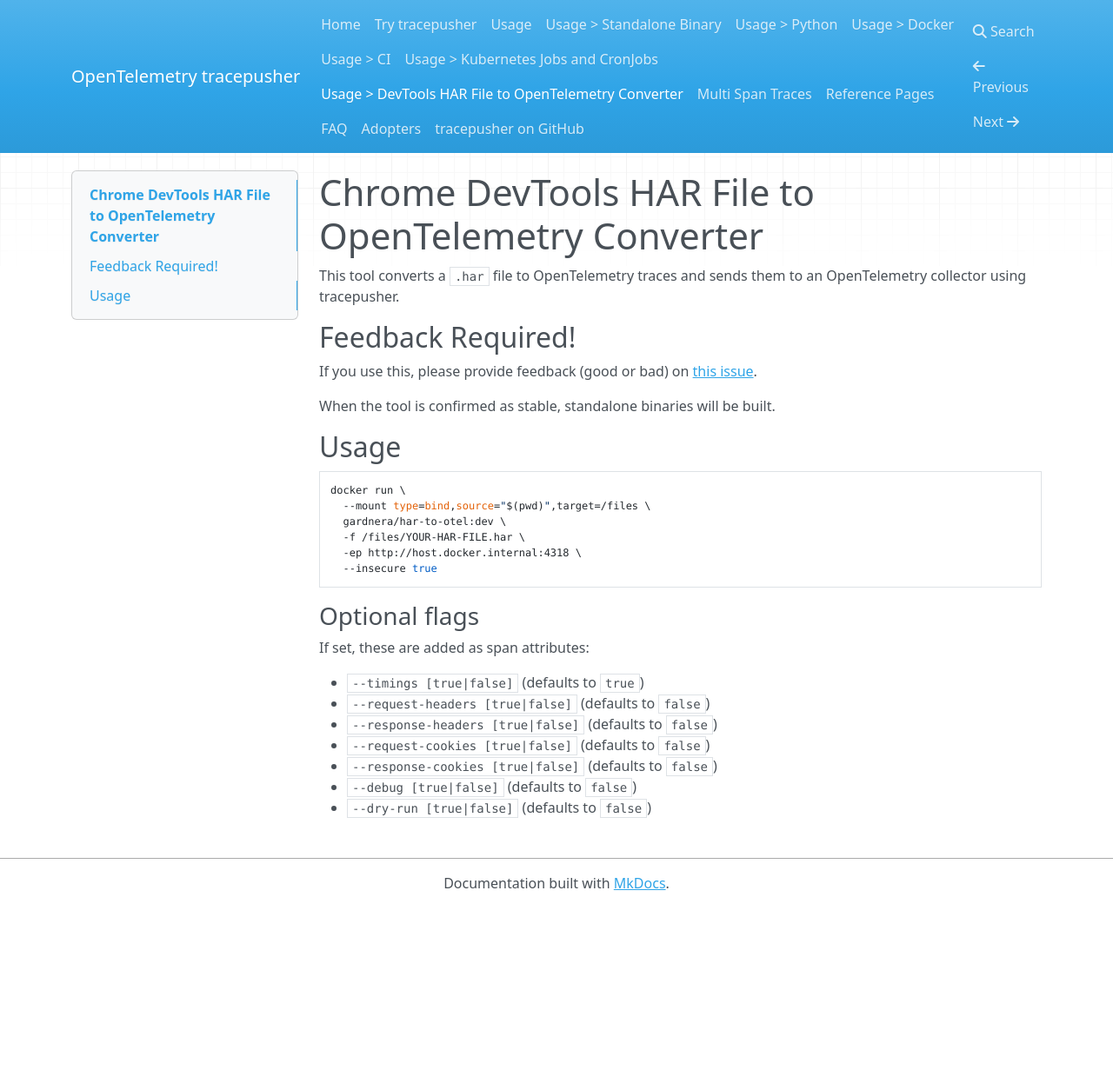
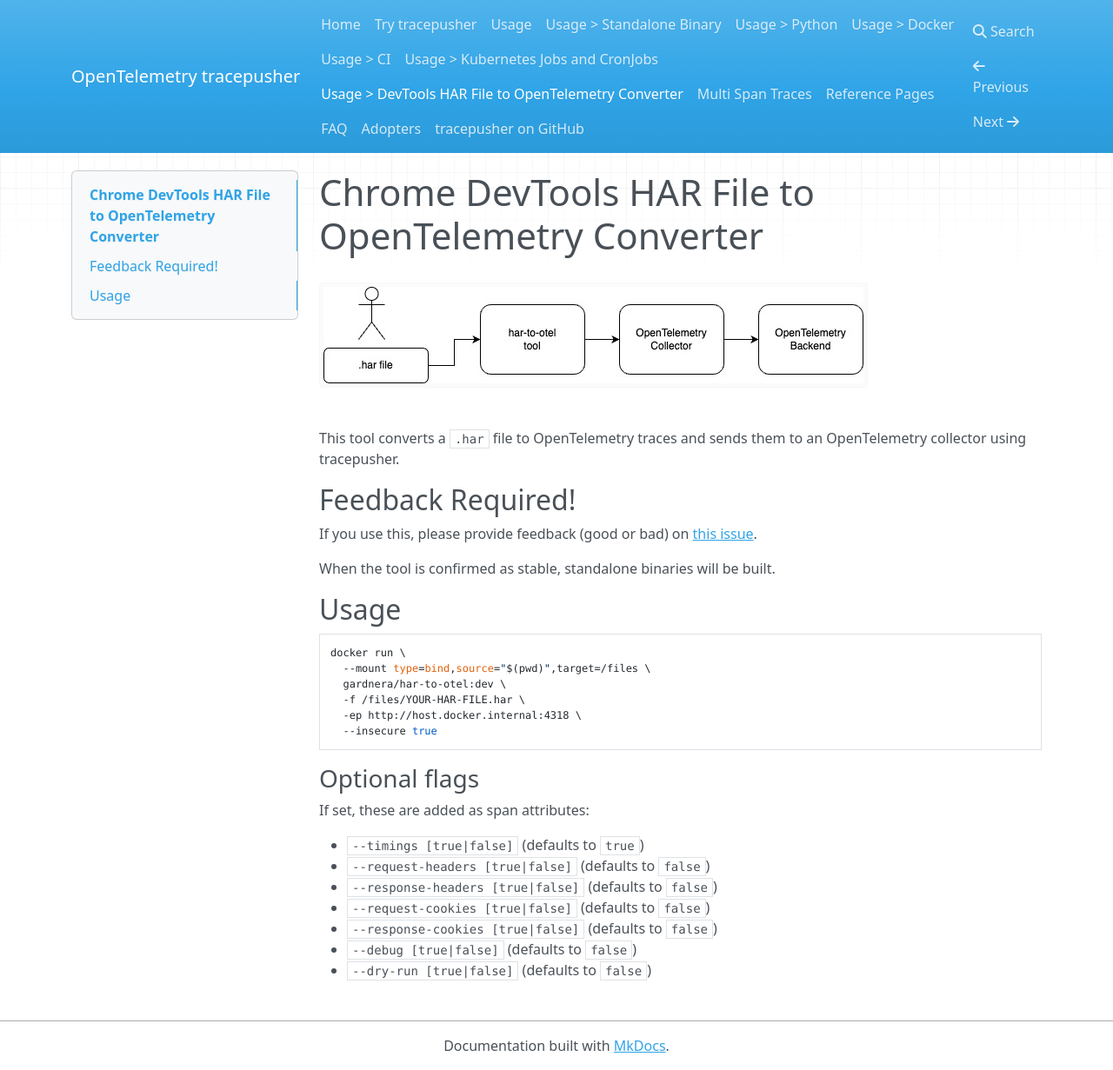
Before and after one commit to agardnerIT/tracepusher, an MkDocs documentation site: the page built from docs/usage/har-to-otel.md, in a window 1280 px wide and 1231 px high. Shown: the whole window at 87% size. Built offline with MkDocs 1.6.1, drawn with Linux system fonts in a browser that asks for light colours; nearby versions of some CDN libraries.

Commit message:
add logo

```diff
--- a/docs/usage/har-to-otel.md
+++ b/docs/usage/har-to-otel.md
@@ -1,4 +1,6 @@
 # Chrome DevTools HAR File to OpenTelemetry Converter
+
+![tracepusher HAR to OpenTelemetry Converter](assets/har-to-otel.jpg)
 
 This tool converts a `.har` file to OpenTelemetry traces and sends them to an OpenTelemetry collector using tracepusher.
 
```
Also changed, not shown: docs/usage/assets/har-to-otel.jpg (added).
